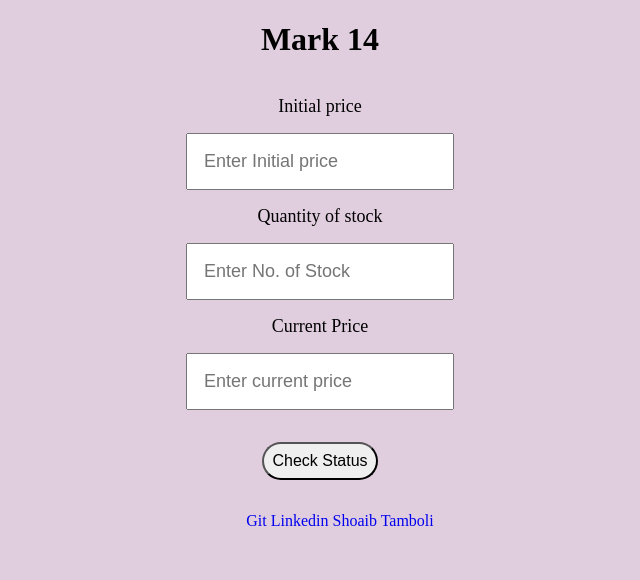
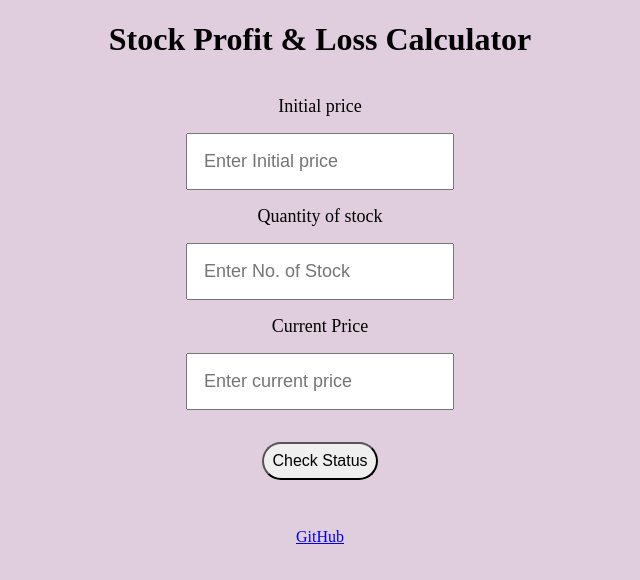
Before and after one commit to ShoaibTamboli/Mark14-Stock-Profile-Loss-Calculator, a plain HTML site: page index.html in a window 1280 px wide. Shown: the whole page, without its empty margins (320-960 px from the left). Drawn offline with Linux system fonts and the light colour scheme.

Commit message:
Update: Footer added

```diff
--- a/index.html
+++ b/index.html
@@ -5,12 +5,12 @@
     <meta charset="UTF-8">
     <meta http-equiv="X-UA-Compatible" content="IE=edge">
     <meta name="viewport" content="width=device-width, initial-scale=1.0">
-    <title>Document</title>
+    <title>Stock Profit & Loss Calculator</title>
     <link rel="stylesheet" href="style.css">
 </head>
 
 <body>
-    <h1> Mark 14 </h1>
+    <h1> Stock Profit & Loss Calculator </h1>
 
     <main>
         <label for="initialprice">Initial price</label>
@@ -28,14 +28,8 @@
         <div id="outputbox"></div>
     </main>
     <footer>
-        <ul class="footer-list">
-            <li> <a  class="link" href="https://google.com">Git</a>
-            </li>
-            <li> <a class="link" href="https://google.com">Linkedin</a>
-            </li>
-            <li> <a class="link" href="https://shoaibtamboli.netlify.app/">Shoaib Tamboli</a>
-            </li>
-        </ul>
+        <p class="github"><a href="https://github.com/ShoaibTamboli/Mark14-Stock-Profit-Loss-Calculator"
+                target="_blank">GitHub</a></p>
     </footer>
     <script src="App.js"></script>
 </body>
```
